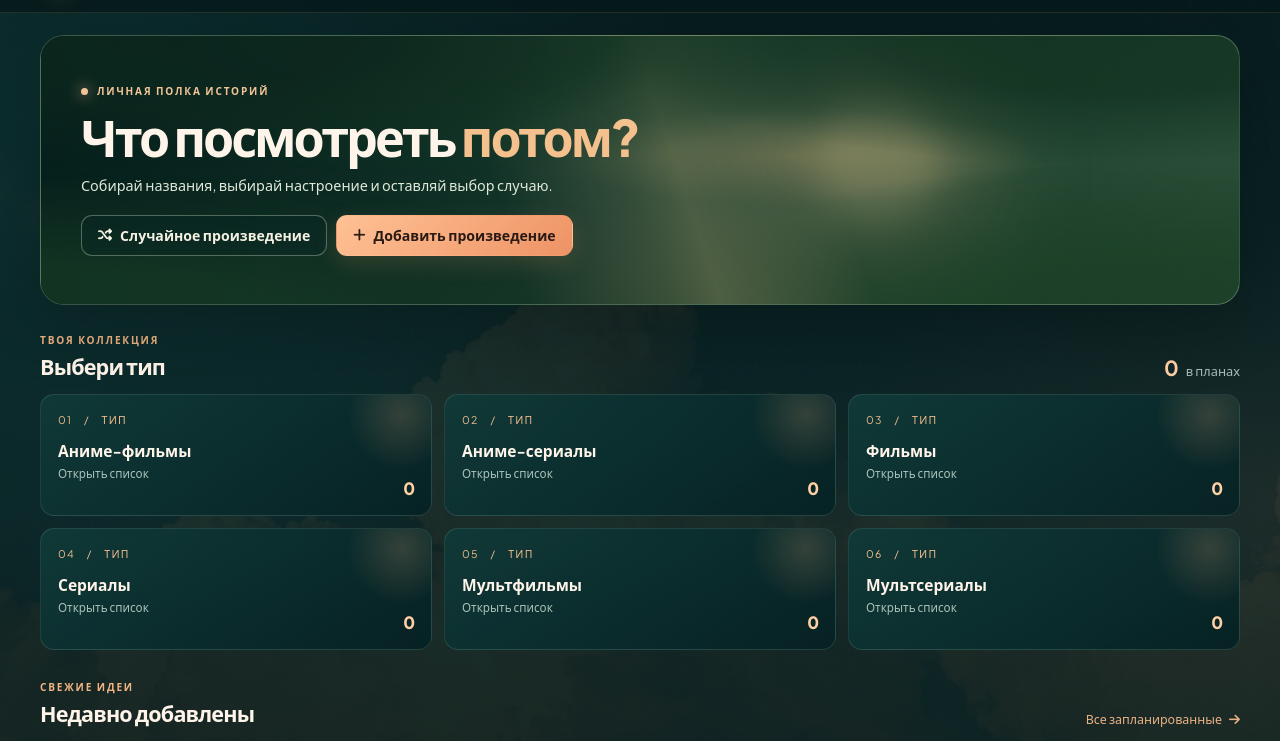
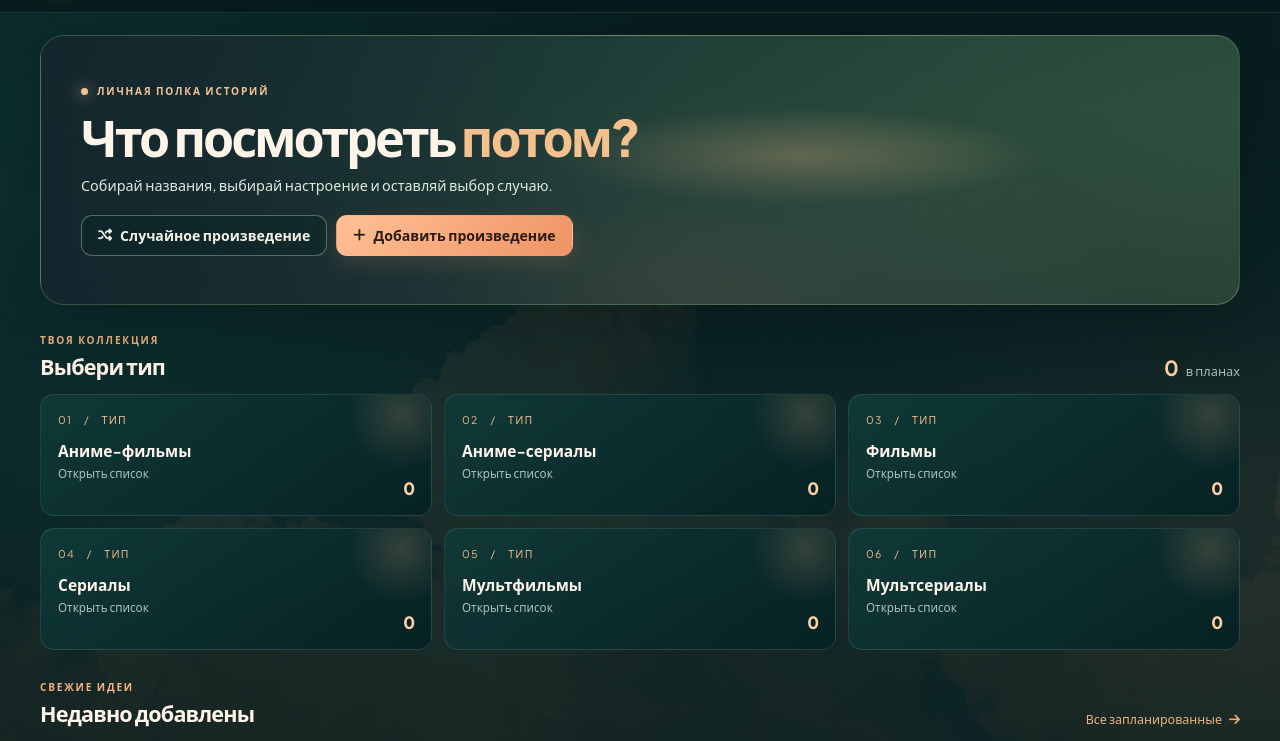
Before and after one commit to Mrcat201006/VIBE_CODER_ITS_NOT_COOL, a plain HTML site: page plans.html in a window 1280 px wide. Shown: the part 59-800 px from the top of the page. Drawn offline with Linux system fonts and the light colour scheme.

Commit message:
Use photo background with cool muted overlay

```diff
--- a/plans.css
+++ b/plans.css
@@ -3,7 +3,7 @@
 .plans-logo{text-decoration:none;color:inherit}
 .plans-page{padding-bottom:70px}
 .plans-hero{position:relative;isolation:isolate;display:flex;align-items:center;min-height:270px;margin-top:22px;padding:35px 40px;overflow:hidden;border:1px solid rgba(194,215,173,.25);border-radius:24px;background:radial-gradient(ellipse at 63% 45%,rgba(237,198,133,.48),transparent 23%),linear-gradient(105deg,rgba(8,32,28,.92) 0%,rgba(18,59,47,.70) 42%,rgba(49,83,52,.30) 100%),radial-gradient(ellipse at 50% 100%,#bea875 0 7%,#698360 27%,#3e6348 58%,#294f40 100%);box-shadow:0 22px 65px rgba(0,0,0,.22)}
-.plans-hero-shade{position:absolute;z-index:-1;inset:0;background:linear-gradient(90deg,rgba(5,31,28,.88),rgba(10,43,34,.58) 48%,rgba(25,60,38,.10)),linear-gradient(0deg,rgba(13,43,31,.48),transparent 74%)}
+.plans-hero-shade{position:absolute;z-index:-1;inset:0;background:linear-gradient(90deg,rgba(22,39,49,.77),rgba(31,49,57,.40) 52%,rgba(44,55,61,.12)),linear-gradient(0deg,rgba(18,29,35,.36),transparent 74%)}
 .plans-hero-copy{position:relative;z-index:2;max-width:620px}
 .plans-kicker,.plans-eyebrow{color:#f2c398;font-size:.63rem;font-weight:800;letter-spacing:.18em}
 .plans-kicker{display:flex;align-items:center;gap:9px;margin-bottom:13px}
@@ -14,8 +14,8 @@
 .plans-actions{display:flex;flex-wrap:wrap;gap:9px;margin-top:20px}
 .plans-random-open{border-color:rgba(225,237,210,.34);background:rgba(7,36,36,.4);color:#f4f0e3}
 .plans-random-open:hover{background:rgba(7,36,36,.66)}
-.plans-sun{position:absolute;z-index:-1;right:25%;top:24%;width:126px;aspect-ratio:1;border-radius:50%;background:rgba(246,211,151,.30);filter:blur(18px);box-shadow:0 0 105px 48px rgba(250,211,150,.22)}
-.plans-clouds{position:absolute;z-index:0;inset:0;pointer-events:none;opacity:.82;background:radial-gradient(ellipse at 9% 3%,rgba(13,39,30,.94) 0 13%,transparent 34%),radial-gradient(ellipse at 32% -7%,rgba(24,57,36,.88) 0 17%,transparent 39%),radial-gradient(ellipse at 90% 0%,rgba(17,48,31,.9) 0 15%,transparent 34%),linear-gradient(72deg,transparent 38%,rgba(190,173,125,.22) 49%,rgba(222,197,139,.30) 53%,transparent 65%),radial-gradient(ellipse at 0% 110%,rgba(24,59,37,.90) 0 15%,transparent 38%),radial-gradient(ellipse at 100% 110%,rgba(28,65,38,.87) 0 17%,transparent 41%)}
+.plans-sun{display:none;position:absolute;z-index:-1;right:25%;top:24%;width:126px;aspect-ratio:1;border-radius:50%;background:rgba(246,211,151,.30);filter:blur(18px);box-shadow:0 0 105px 48px rgba(250,211,150,.22)}
+.plans-clouds{display:none;position:absolute;z-index:0;inset:0;pointer-events:none;opacity:.82;background:radial-gradient(ellipse at 9% 3%,rgba(13,39,30,.94) 0 13%,transparent 34%),radial-gradient(ellipse at 32% -7%,rgba(24,57,36,.88) 0 17%,transparent 39%),radial-gradient(ellipse at 90% 0%,rgba(17,48,31,.9) 0 15%,transparent 34%),linear-gradient(72deg,transparent 38%,rgba(190,173,125,.22) 49%,rgba(222,197,139,.30) 53%,transparent 65%),radial-gradient(ellipse at 0% 110%,rgba(24,59,37,.90) 0 15%,transparent 38%),radial-gradient(ellipse at 100% 110%,rgba(28,65,38,.87) 0 17%,transparent 41%)}
 .plans-toolbar{display:flex;justify-content:space-between;align-items:end;gap:18px;margin:28px 0 13px}
 .plans-eyebrow{margin-bottom:5px;color:#f1b482}
 .plans-toolbar h2,.plans-section-head h2,.type-view h2{font-size:1.35rem;letter-spacing:-.04em}
@@ -77,6 +77,6 @@
 .plans-toast{position:fixed;z-index:1200;right:22px;bottom:22px;padding:12px 16px;border:1px solid rgba(231,172,123,.32);border-radius:10px;background:#123c3b;color:#f5efdf;box-shadow:0 12px 35px rgba(0,0,0,.3);opacity:0;transform:translateY(8px);pointer-events:none;transition:var(--transition)}
 .plans-toast.show{opacity:1;transform:translateY(0)}
 .hidden{display:none!important}
-@media(max-width:760px){.plans-hero{min-height:250px;padding:28px 23px;background-position:57% 58%}.plans-categories{grid-template-columns:repeat(2,minmax(0,1fr))}.category-tile{min-height:112px;padding:14px}}
+@media(max-width:760px){.plans-hero{min-height:250px;padding:28px 23px;background-position:57% 53%}.plans-categories{grid-template-columns:repeat(2,minmax(0,1fr))}.category-tile{min-height:112px;padding:14px}}
 @media(max-width:520px){.plans-hero{margin-top:14px;padding:25px 19px;border-radius:18px}.plans-hero h1{font-size:clamp(1.8rem,9vw,2.5rem)}.plans-hero-copy>p:not(.plans-kicker){font-size:.8rem}.plans-actions{flex-direction:column;align-items:stretch}.plans-actions .btn{width:100%}.plans-toolbar h2,.plans-section-head h2{font-size:1.14rem}.plans-categories{gap:8px}.category-tile{min-height:108px;padding:12px}.category-tile strong{font-size:.85rem}.category-tile small{font-size:.65rem}.category-tile .category-count{right:12px;bottom:12px;font-size:.9rem}.type-view-head{align-items:flex-start;flex-wrap:wrap;gap:10px}.type-view-head>div{order:-1;flex-basis:100%}.back-button{font-size:.75rem}.plans-dialog form{padding:18px}.plans-dialog form .dialog-head{margin:-18px -18px 18px}.type-options{gap:6px}.type-option{padding:8px;font-size:.76rem}.plans-toast{left:14px;right:14px;bottom:14px;text-align:center}}
 @media(prefers-reduced-motion:reduce){.plans-page *,.plans-dialog *{scroll-behavior:auto!important;animation-duration:.01ms!important;transition-duration:.01ms!important}}
```
